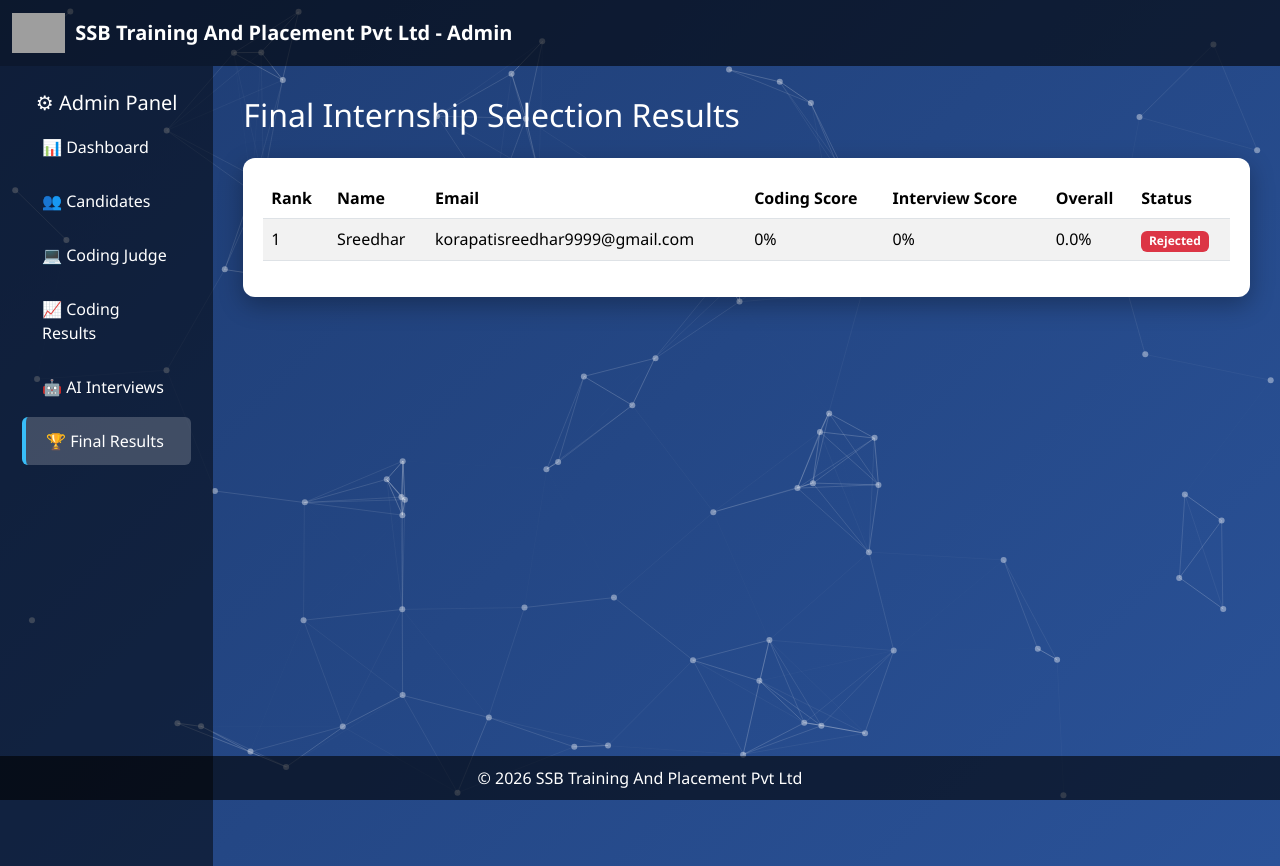
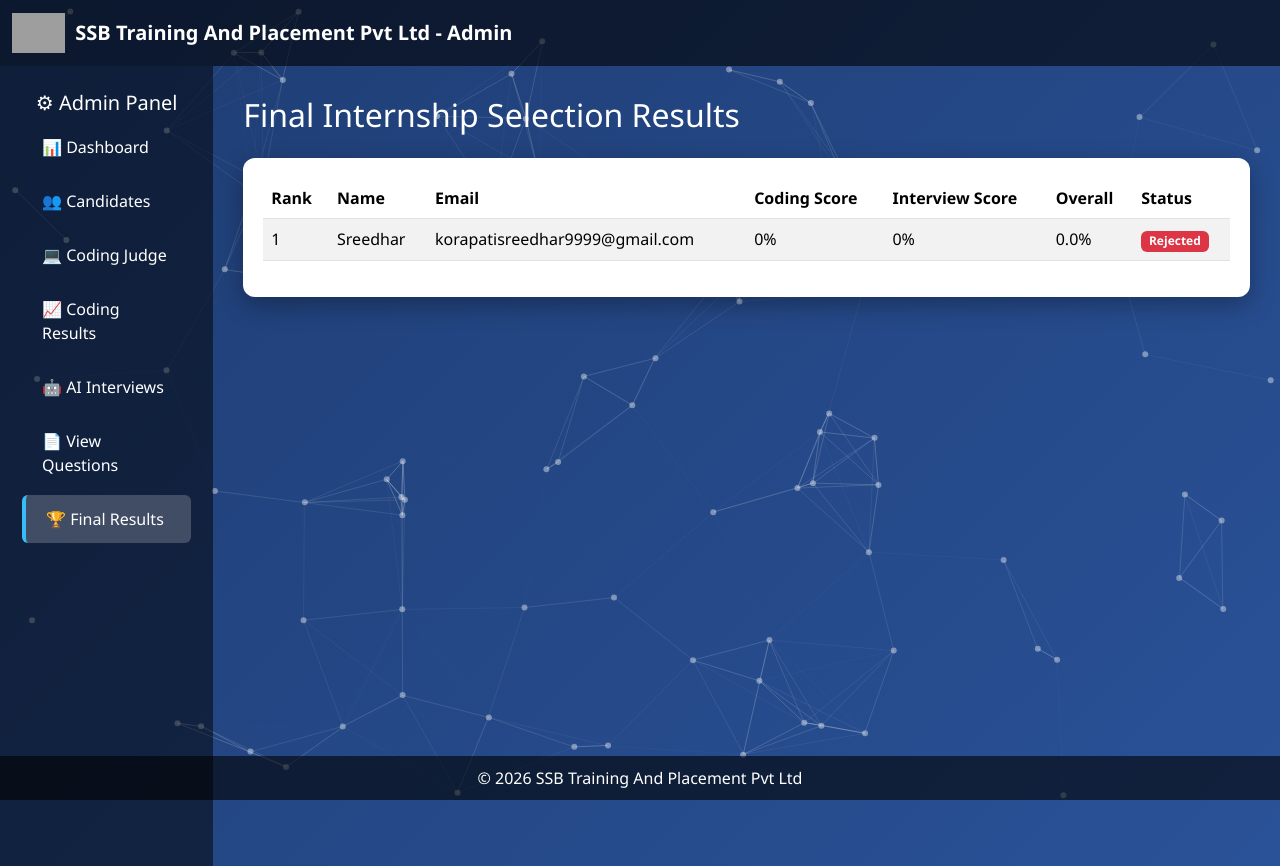
Before and after one commit to korapatisreedhar/SSB_PROJECTS, a Flask app: page /final_results in a window 1280 px wide. Run offline with Flask 3, Linux system fonts and the light colour scheme; data comes from the database, SQL or seed files in the repository; data that the repository does not hold is empty; grey boxes are pictures that could not be loaded.

Commit message:
one chnage in final-result.html

```diff
--- a/templates/final_results.html
+++ b/templates/final_results.html
@@ -136,6 +136,9 @@ width:100%;
 
 <a href="/admin_ai_interviews">🤖 AI Interviews</a>
 
+
+<a href="/view_questions">📄 View Questions</a>
+
 <a class="active" href="/final_results">🏆 Final Results</a>
 
 </div>
```
